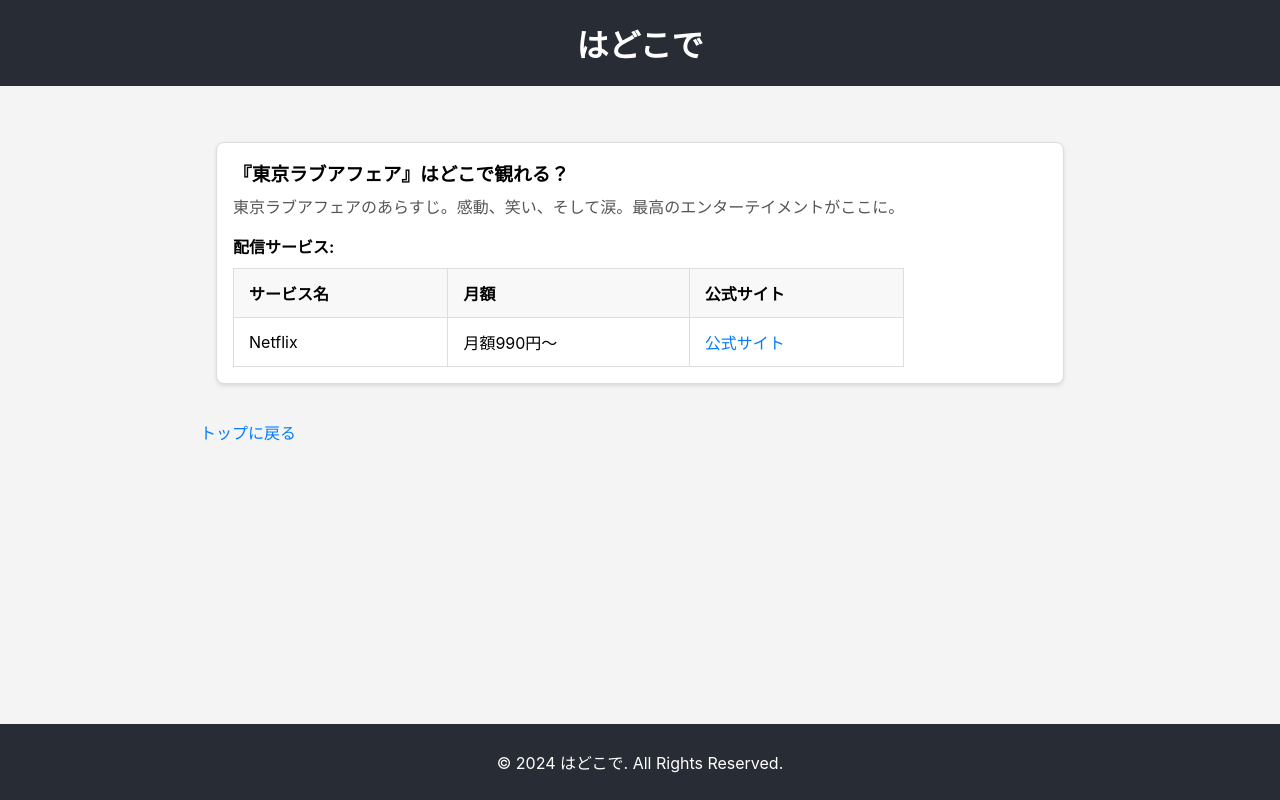
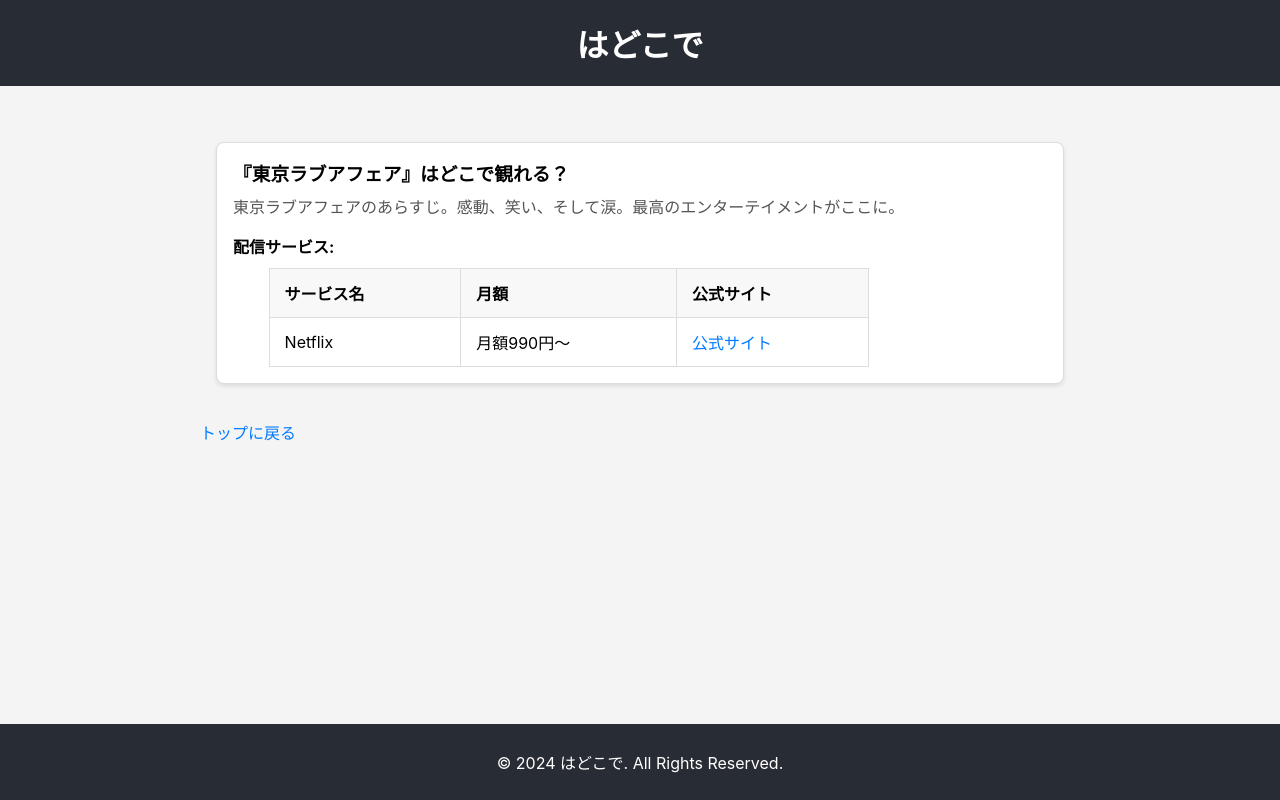
Before and after one commit to ytkg/hadokode, a React (Vite) app: page /media/1 in a window 1280 px wide. Built offline with nearby package versions, Linux system fonts and the light colour scheme.

Commit message:
style: テーブルを中央寄せに修正
ユーザーの要望に基づき、VODサービス一覧テーブルをページ内で中央に配置するようにスタイルを修正しました。

```diff
--- a/src/components/MediaItem.css
+++ b/src/components/MediaItem.css
@@ -29,9 +29,10 @@
 }
 
 .services-table {
+  max-width: 600px;
   width: 100%;
   border-collapse: collapse;
-  margin-top: 10px;
+  margin: 10px auto 0;
 }
 
 .services-table th,
```
